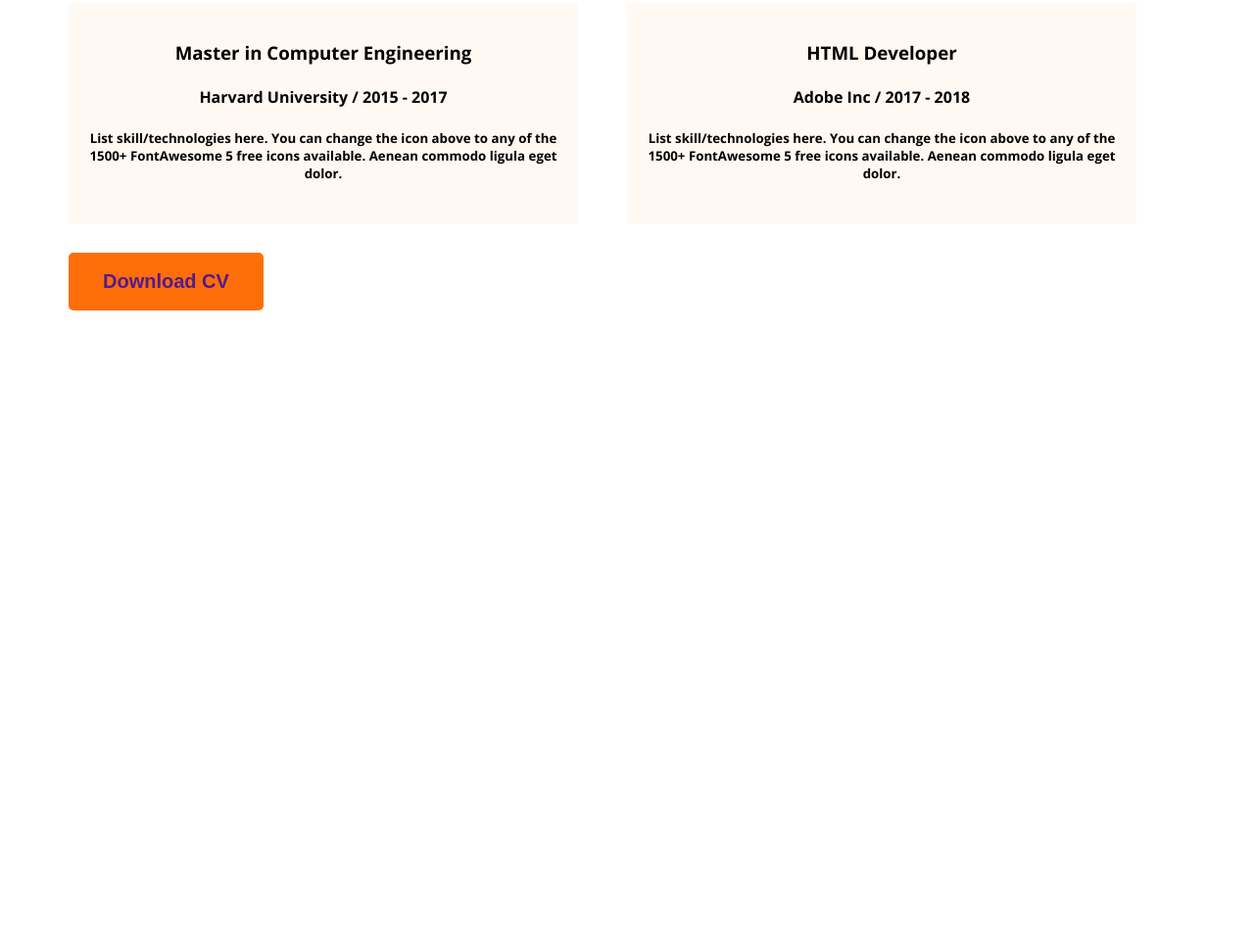
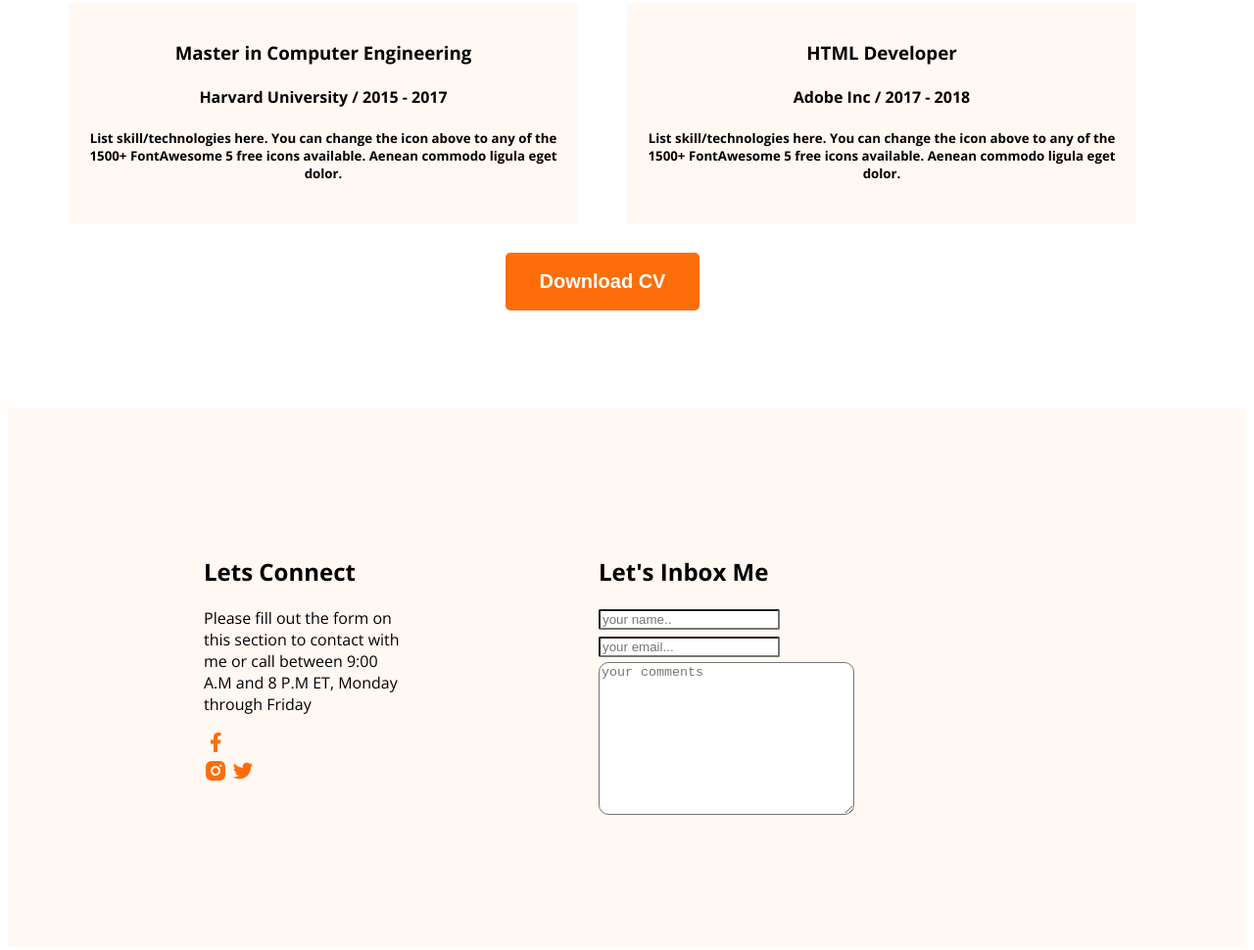
Before and after one commit to parety308/Web-Developer-Portfolio, a plain HTML site: page index.html in a window 1280 px wide. Shown: the part 2634-3604 px from the top of the page at 98% size. Before the commit the page ends 2959 px from the top, so only its background shows below. Drawn offline with nearby package versions, Linux system fonts and the light colour scheme.

Commit message:
added my porfolio

```diff
--- a/index.html
+++ b/index.html
@@ -145,11 +145,32 @@ to any of the 1500+ FontAwesome 5 free icons available. Aenean commodo ligula eg
       </div>
 
       </div>
-      <button class="btn-primary resum"><a href="">Download CV</a></button>
+      <div class="text-center">
+  <button class="btn-primary">Download CV</button>
+</div>
+
      </section>
     </main>
     <footer>
-
+    <section class="sec-bg">
+        <div class="footer-column">
+      <h2>Lets Connect</h2>
+      <p>Please fill out the form on this section to contact with me or call between 9:00 A.M and 8 P.M ET, Monday through Friday</p>
+      <div>
+        <a href=""><img src="/images/icons/facebook.png" alt=""></a>
+      </div>
+      <a href=""><img src="/images/icons/insta.png" alt=""></a>
+      <a href=""><img src="/images/icons/twitter.png" alt=""></a>
+        </div>
+        <div class="footer-column">
+            <h2>Let's Inbox Me </h2>
+            <form action="">
+                <input type="text" name="" id="" placeholder="your name..">
+                <input type="email" name="" id="" placeholder="your email...">
+                <textarea name="" id="" placeholder="your comments" rows="10" cols="30"></textarea>
+            </form>
+        </div>
+    </section>
     </footer>
 </body>
 </html>
--- a/styles.css
+++ b/styles.css
@@ -31,15 +31,20 @@ nav ul{
     list-style: none;
      color:#474747;
 }
-.btn-primary{
+.btn-primary {
     background-color: #FD6E0A;
     font-weight: bold;
     color: white;
-    padding:18px 35px;
+    padding: 18px 35px;
     font-size: 20px;
-    border:none;
+    border: none;
     border-radius: 5px;
 }
+
+.text-center {
+    text-align: center;
+}
+
 .banner,nav{
     display: flex;
     margin:0 38px 0 200px;
@@ -86,9 +91,6 @@ main{
 .item-des{
     font-weight: 700;
 }
-.text-center{
-    text-align: center;
-}
 .skill-con{
     padding-top: 30px;
     display: flex;
@@ -120,8 +122,26 @@ main{
     margin-bottom: 30px;
 
 }
-.resum a{
-    display: block;
-    justify-content: center;
-    text-decoration: none;
+.resum{
+  margin-bottom: 50px;
 }
+/*footer style*/
+.sec-bg{
+    margin-top: 100px;
+    display: flex;
+    background-color: #fff8f3;
+    padding:130px 200px;
+    justify-content: space-between;
+}
+/* footer style */
+.footer-column{
+    margin-right: 100px;
+    padding-right: 100px;
+}
+input{
+       border-radius: 2px;
+       margin-bottom: 5px;
+}
+textarea{
+    border-radius: 10px;
+}
```
